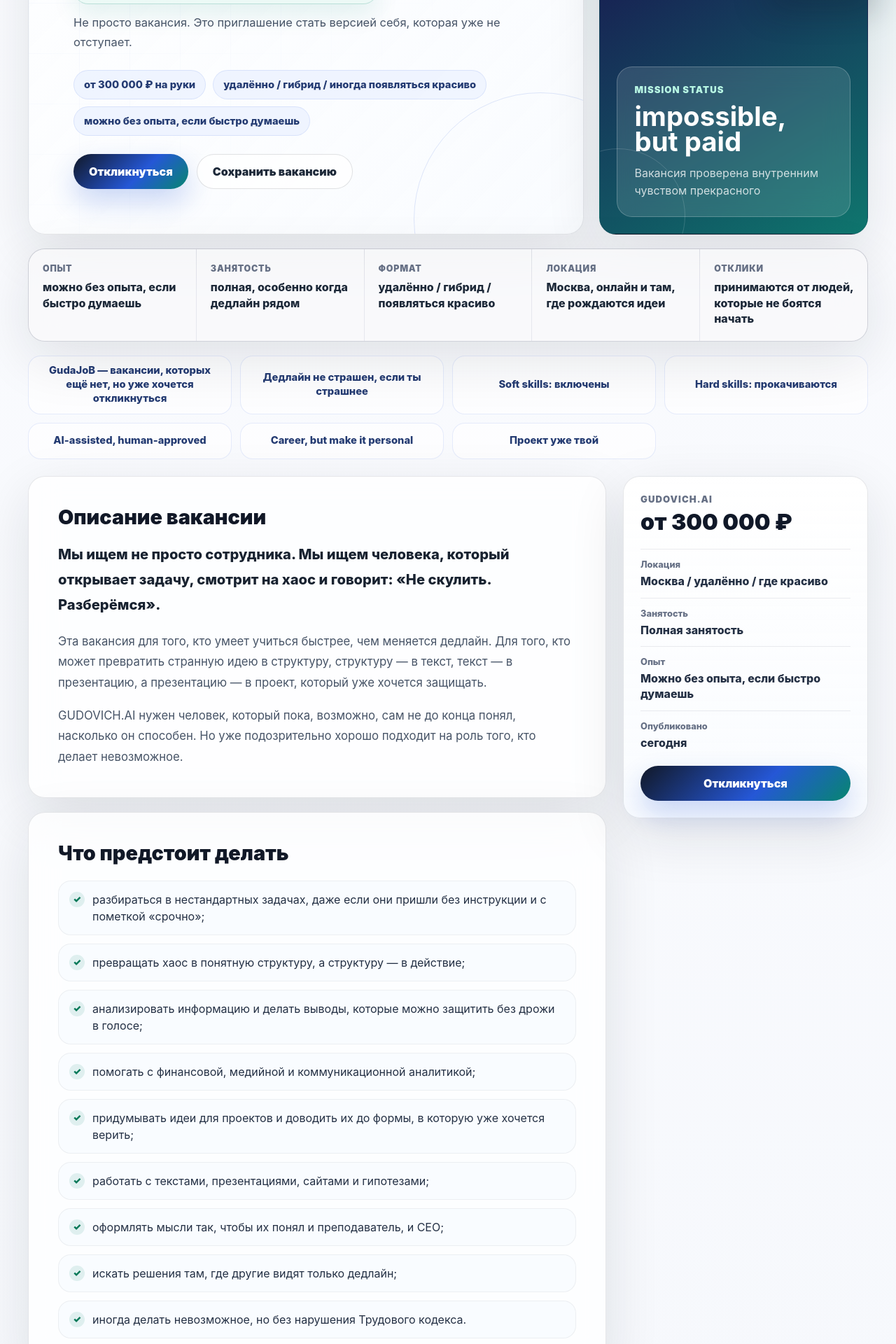
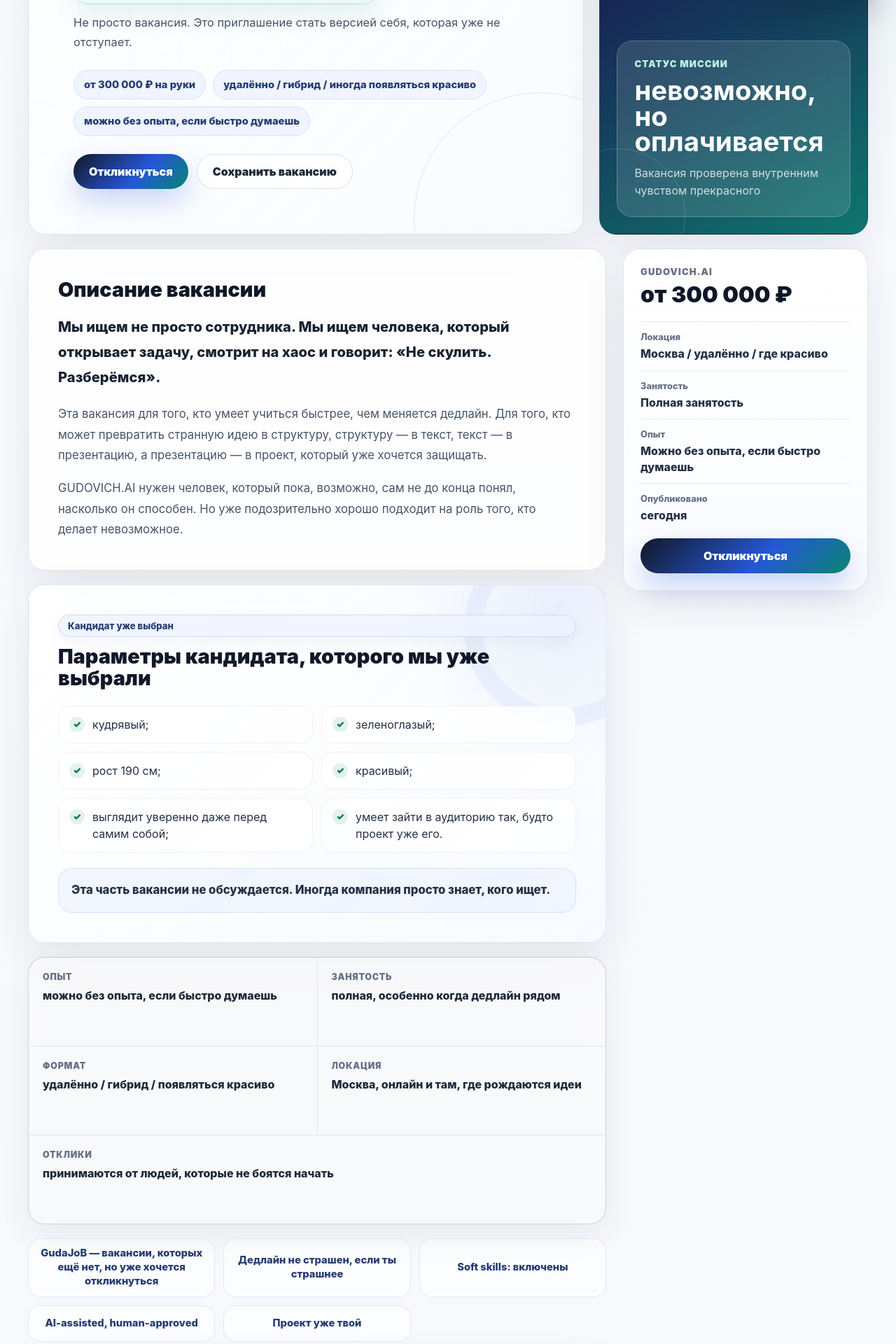
Before and after one commit to uyanujet72-art/GudaJoB, a React (Vite) app: page / in a window 1280 px wide. Shown: the part 780-2700 px from the top of the page at 70% size. Built offline with nearby package versions, Linux system fonts and the light colour scheme.

Commit message:
Final UX polish for GudaJoB

```diff
--- a/src/App.jsx
+++ b/src/App.jsx
@@ -49,9 +49,7 @@
   'GudaJoB — вакансии, которых ещё нет, но уже хочется откликнуться',
   'Дедлайн не страшен, если ты страшнее',
   'Soft skills: включены',
-  'Hard skills: прокачиваются',
   'AI-assisted, human-approved',
-  'Career, but make it personal',
   'Проект уже твой',
 ];
 
@@ -82,6 +80,7 @@
       </a>
       <nav className="nav-links" aria-label="Навигация">
         <a href="#vacancy">Вакансия</a>
+        <a href="#candidate-parameters">Кандидат</a>
         <a href="#company">Компания</a>
         <a href="#requirements">Требования</a>
         <a href="#question">Вопрос</a>
@@ -104,7 +103,7 @@
         </div>
         <p className="eyebrow">GUDOVICH.AI ищет</p>
         <h1>Человек, который делает невозможное</h1>
-        <p className="hero-company">GUDOVICH.AI · Career, but make it personal</p>
+        <p className="hero-company">GUDOVICH.AI · личная карьера, но без скучных инструкций</p>
         <p className="hero-lead">Для тех, кто открывает хаос, смотрит на дедлайн и спокойно говорит: «Не скулить. Разберёмся».</p>
         <div className="hero-note">Любить себя — тоже профессиональный навык.</div>
         <p className="hero-subline">Не просто вакансия. Это приглашение стать версией себя, которая уже не отступает.</p>
@@ -122,8 +121,8 @@
       </div>
       <div className="hero-panel" aria-label="Кратко о вакансии">
         <div className="orbit-card">
-          <span className="panel-label">Mission status</span>
-          <strong>impossible, but paid</strong>
+          <span className="panel-label">Статус миссии</span>
+          <strong>невозможно, но оплачивается</strong>
           <p>Вакансия проверена внутренним чувством прекрасного</p>
         </div>
       </div>
@@ -179,7 +178,7 @@
   return (
     <section className="card candidate-card" id="candidate-parameters">
       <div className="section-heading">
-        <span className="badge dark">already chosen</span>
+        <span className="badge chosen">Кандидат уже выбран</span>
         <h2>Параметры кандидата, которого мы уже выбрали</h2>
       </div>
       <ul className="dream-list">
@@ -194,7 +193,7 @@
   return (
     <section className="card company-card" id="company">
       <div className="section-heading">
-        <span className="badge accent">About GUDOVICH.AI</span>
+        <span className="badge accent">О GUDOVICH.AI</span>
         <h2>О компании GUDOVICH.AI</h2>
       </div>
       <p>
@@ -227,12 +226,14 @@
       <span className="badge accent">Проект уже твой</span>
       <h2>Вопрос кандидату</h2>
       <p>
-        Представь, что эту вакансию написал твой будущий ты. Что ты ответишь прошлому себе,
-        чтобы доказать: ты уже стал человеком, который делает невозможное?
+        Это не проверка и не собеседование. Здесь нет неправильного ответа — только попытка
+        честно поговорить с собой.
       </p>
       <p className="question-accent">
-        Что ты готов сделать сегодня, чтобы однажды зайти в аудиторию так, будто проект уже твой?
+        Если бы эта вакансия была не про опыт, а про смелость начать, что бы ты написал
+        в первом абзаце своего отклика?
       </p>
+      <p className="question-caption">Ответь так, будто проект уже твой.</p>
     </section>
   );
 }
@@ -248,7 +249,7 @@
   return (
     <section className="card apply-card" id="apply">
       <div className="section-heading">
-        <span className="badge accent">Apply</span>
+        <span className="badge accent">Отклик</span>
         <h2>Откликнуться</h2>
         <p>Расскажите, почему именно вы способны войти в хаос и выйти оттуда с проектом.</p>
       </div>
@@ -294,10 +295,6 @@
       <Header />
       <main>
         <Hero />
-        <VacancyDetails />
-        <div className="micro-strip" aria-label="Креативные детали">
-          {microTexts.map((text) => <span key={text}>{text}</span>)}
-        </div>
         <div className="layout">
           <div className="main-column">
             <section className="card intro-card">
@@ -318,9 +315,13 @@
               </p>
             </section>
 
+            <CandidateParameters />
+            <VacancyDetails />
+            <div className="micro-strip" aria-label="Креативные детали">
+              {microTexts.map((text) => <span key={text}>{text}</span>)}
+            </div>
             <ListCard title="Что предстоит делать" items={duties} />
             <ListCard title="Кого мы ищем" items={requirements} id="requirements" />
-            <CandidateParameters />
 
             <ListCard title="Что мы предлагаем" items={offers} variant="offer-card" />
 
--- a/src/styles.css
+++ b/src/styles.css
@@ -14,7 +14,7 @@
   --blue: #2557d6;
   --green: #07866f;
   --soft-blue: #eef4ff;
-  --shadow: 0 24px 80px rgba(16, 24, 40, 0.11);
+  --shadow: 0 20px 62px rgba(16, 24, 40, 0.09);
   --radius: 24px;
 }
 
@@ -30,8 +30,8 @@
   margin: 0;
   min-width: 320px;
   background:
-    radial-gradient(circle at 10% -10%, rgba(37, 87, 214, 0.18), transparent 34rem),
-    radial-gradient(circle at 88% 8%, rgba(7, 134, 111, 0.14), transparent 28rem),
+    radial-gradient(circle at 10% -10%, rgba(37, 87, 214, 0.12), transparent 34rem),
+    radial-gradient(circle at 88% 8%, rgba(7, 134, 111, 0.08), transparent 28rem),
     linear-gradient(180deg, #fbfcff 0%, #f6f8fc 42%, #eef3f8 100%);
 }
 
@@ -213,10 +213,10 @@
   color: #047857;
 }
 
-.badge.dark {
-  border-color: rgba(255, 255, 255, 0.18);
-  background: rgba(17, 24, 39, 0.92);
-  color: #ffffff;
+.badge.chosen {
+  border-color: rgba(37, 87, 214, 0.16);
+  background: rgba(238, 244, 255, 0.86);
+  color: #243b72;
 }
 
 .eyebrow {
@@ -348,7 +348,7 @@
 
 .hero-panel {
   position: relative;
-  min-height: 430px;
+  min-height: 390px;
   overflow: hidden;
   background:
     radial-gradient(circle at 72% 18%, rgba(123, 211, 192, 0.28), transparent 16rem),
@@ -421,6 +421,16 @@
   background: rgba(17, 24, 39, 0.08);
 }
 
+.main-column .details-card {
+  grid-template-columns: repeat(2, minmax(0, 1fr));
+  margin-bottom: 0;
+  box-shadow: 0 14px 46px rgba(16, 24, 40, 0.07);
+}
+
+.main-column .details-item:last-child {
+  grid-column: 1 / -1;
+}
+
 .details-item {
   min-height: 126px;
   padding: 20px;
@@ -458,6 +468,11 @@
   background: rgba(255, 255, 255, 0.66);
   text-align: center;
   line-height: 1.35;
+}
+
+.main-column .micro-strip {
+  grid-template-columns: repeat(3, minmax(0, 1fr));
+  margin-bottom: 0;
 }
 
 .layout {
@@ -546,10 +561,10 @@
 .candidate-card {
   position: relative;
   overflow: hidden;
-  border-color: rgba(17, 24, 39, 0.14);
+  border-color: rgba(37, 87, 214, 0.12);
   background:
-    radial-gradient(circle at 90% 10%, rgba(37, 87, 214, 0.12), transparent 16rem),
-    linear-gradient(135deg, rgba(255, 255, 255, 0.9), rgba(238, 244, 255, 0.82));
+    radial-gradient(circle at 92% 6%, rgba(37, 87, 214, 0.08), transparent 14rem),
+    linear-gradient(135deg, rgba(255, 255, 255, 0.92), rgba(247, 250, 255, 0.84));
 }
 
 .candidate-card::after {
@@ -558,7 +573,7 @@
   top: -80px;
   width: 230px;
   height: 230px;
-  border: 32px solid rgba(17, 24, 39, 0.06);
+  border: 26px solid rgba(37, 87, 214, 0.055);
   border-radius: 50%;
   content: "";
 }
@@ -575,16 +590,16 @@
 }
 
 .candidate-card .dream-list li {
-  background: rgba(255, 255, 255, 0.78);
+  background: rgba(255, 255, 255, 0.84);
 }
 
 .candidate-note {
-  border: 1px solid rgba(17, 24, 39, 0.08);
+  border: 1px solid rgba(37, 87, 214, 0.12);
   border-radius: 20px;
   margin: 22px 0 0;
   padding: 16px 18px;
-  background: rgba(17, 24, 39, 0.92);
-  color: #ffffff !important;
+  background: rgba(238, 244, 255, 0.72);
+  color: #243044 !important;
   font-weight: 850;
 }
 
@@ -653,10 +668,20 @@
 .question-accent {
   border: 1px solid rgba(37, 87, 214, 0.12);
   border-radius: 22px;
-  padding: 18px 20px;
+  margin-bottom: 10px;
+  padding: 20px 22px;
   background: rgba(255, 255, 255, 0.82);
   color: #111827 !important;
+  font-size: clamp(1.08rem, 1.7vw, 1.28rem) !important;
   font-weight: 880;
+  line-height: 1.58 !important;
+}
+
+.question-caption {
+  margin: 0;
+  color: #667085 !important;
+  font-size: 0.98rem !important;
+  font-weight: 820;
 }
 
 .side-card {
```
